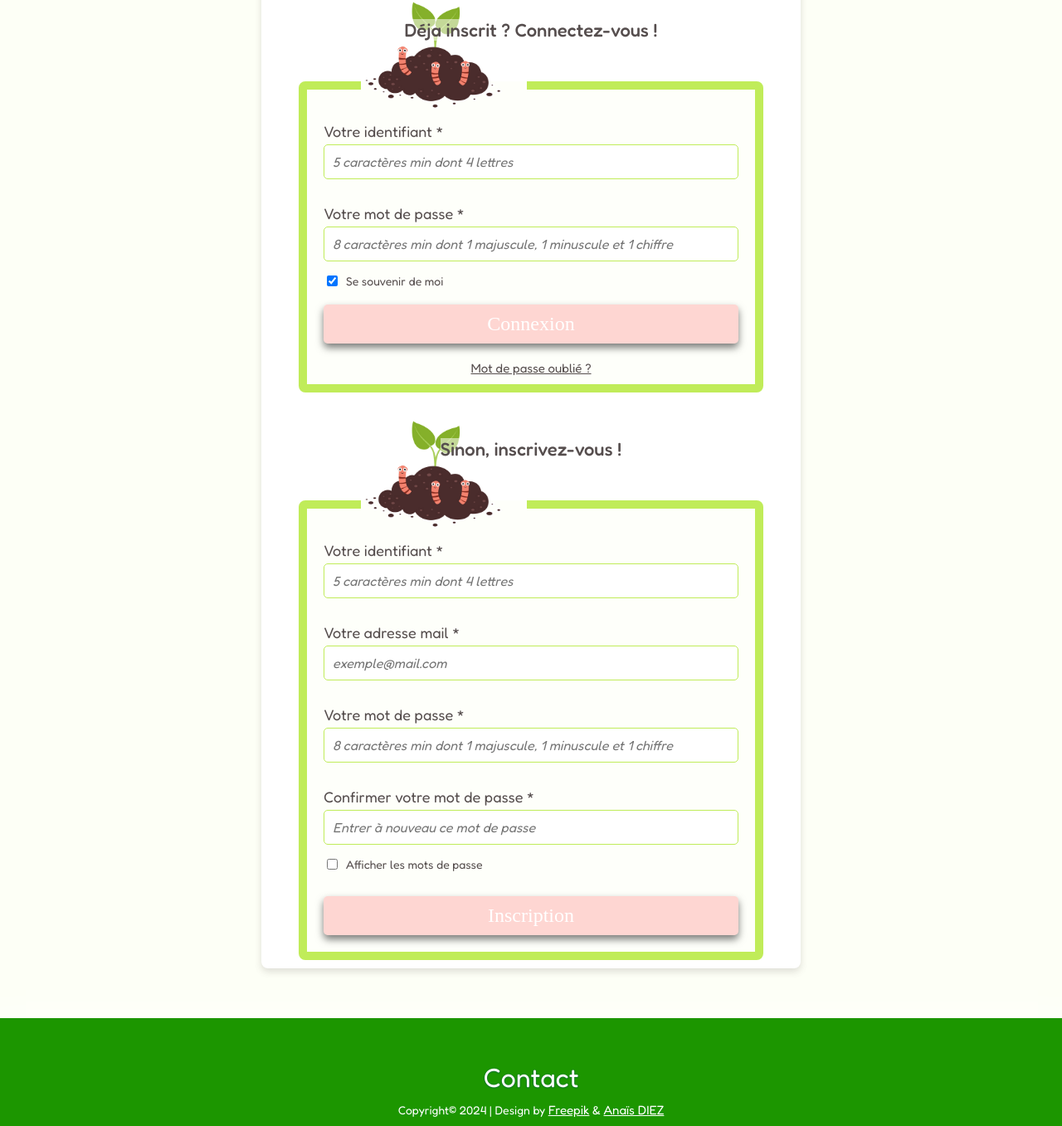
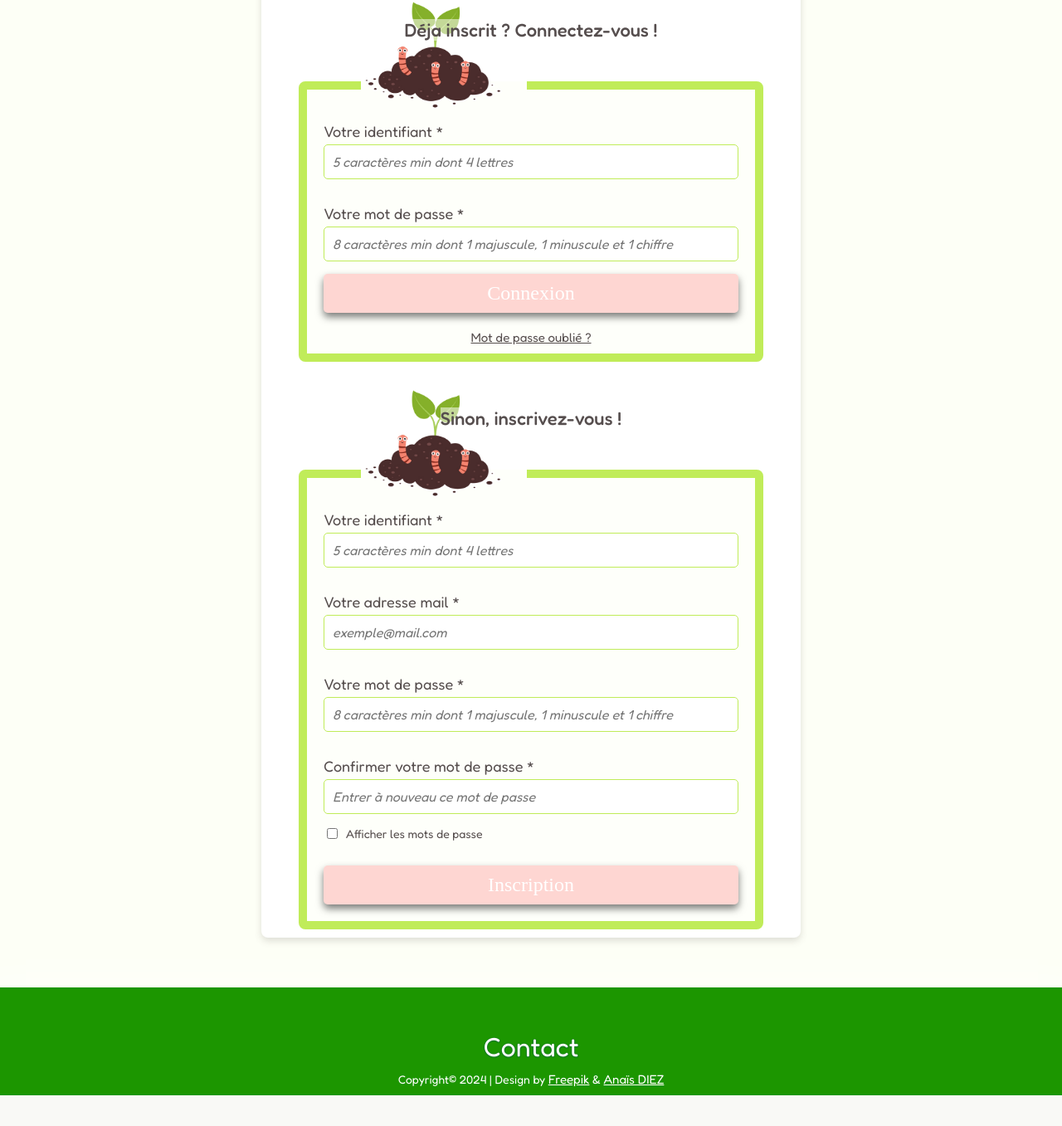
Before and after one commit to Anais-DZ/Verify-admin, a PHP site: page / in a window 1280 px wide. Shown: the part 399-1756 px from the top of the page at 83% size. After the commit the page ends 1719 px from the top, so only its background shows below. Run offline with PHP 8.4, Linux system fonts and the light colour scheme; some web fonts are replaced.

Commit message:
supression se souvenir de moi

```diff
--- a/adminWaste.php
+++ b/adminWaste.php
@@ -247,6 +247,8 @@
             // 3_ Retourner les données formatées
             return $wastesTable;
         }
+
+
         //Fonction pour afficher dynamiquement le nom des containers dans la liste des containers
         public function readContainer():string{
             //1_ Récupérer la liste des containers
--- a/index.php
+++ b/index.php
@@ -144,7 +144,6 @@ class IdentificationUserController extends GenericController
                 return "Email et/ou mot de passe incorrect(s).";
             }
 
-
             //7_ J'enregistre l'id, le login et l'email dans la super-globale $_SESSION
             $_SESSION["id_user"] = $data[0]["id_user"];
             $_SESSION["login_user"] = $data[0]["login_user"];
--- a/model/modelUser.php
+++ b/model/modelUser.php
@@ -82,7 +82,6 @@
 
 
         //METHOD
-
         //fonction qui ajoute un utilisateur dans la bdd
         public function addUser():string {
             try {
--- a/view/ViewIdentificationUser.php
+++ b/view/ViewIdentificationUser.php
@@ -58,10 +58,6 @@ class ViewIdentificationUser
                                 <label for='passwordConnectionAdmin'>Votre mot de passe *</label>
                                 <input type='password' name='passwordConnection' placeholder='8 caractères min dont 1 majuscule, 1 minuscule et 1 chiffre' id='passwordConnectionAdmin' class='password' minlength='8' maxlength='30' autocomplete='off' required />
                                 <div id='passwordErrorMessageConnectionAdmin'></div>
-                            <div class='checkboxContainer'>
-                                <input type='checkbox' id='checkboxConnectionAdmin' checked />
-                                <label for='checkboxConnectionAdmin'>Se souvenir de moi</label>
-                            </div>
                             <button id='submitButtonConnectionAdmin' class='submitButton' type='submit' name='submitConnectUser' disabled>Connexion</button>
                             <p class='message'>{$this->getMessageConnection()}</p>
                             <a id='forgottenPasswordConnectionAdmin' href='initialisation.html' alt='réinitialisation du mot de passe'>Mot de passe oublié ?</a>
```
